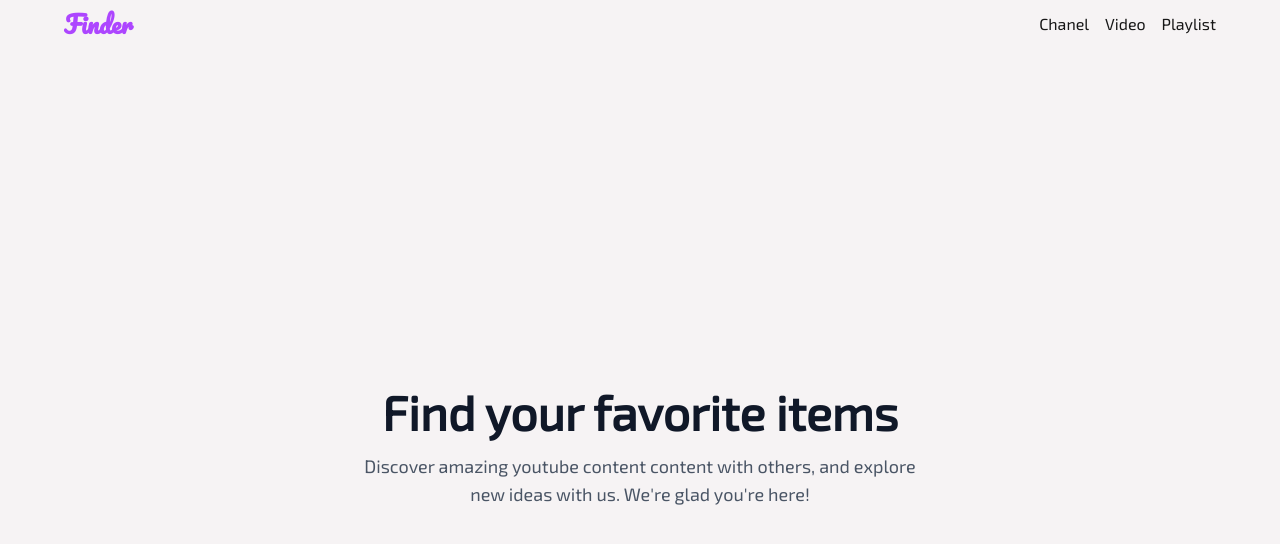
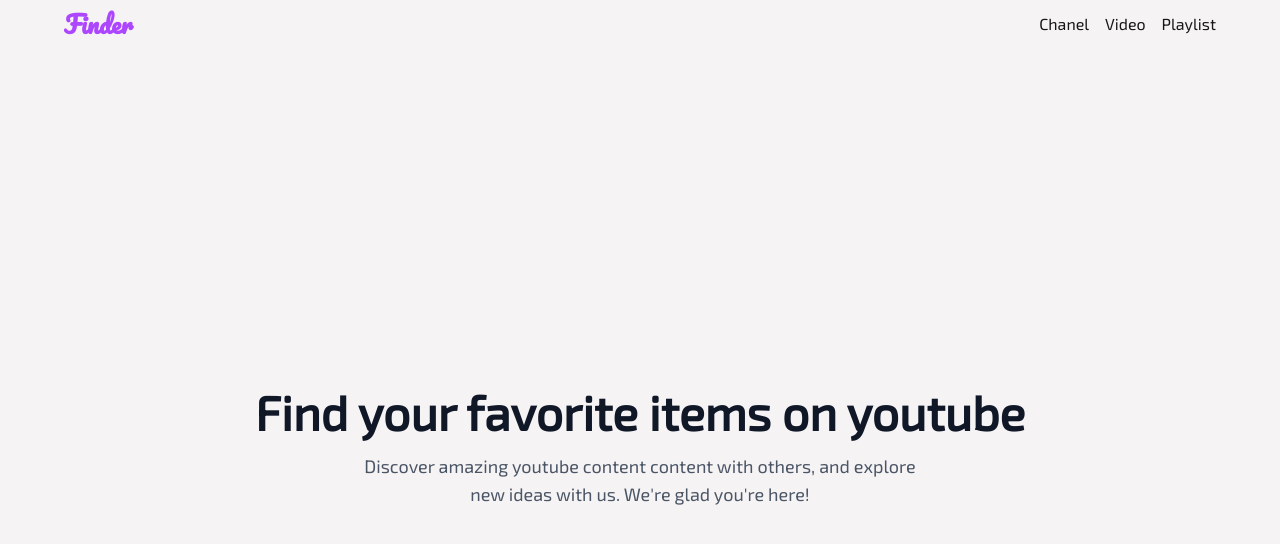
Before and after one commit to devmazaharul/yt_info, a Next.js app: page / in a window 1280 px wide. Shown: the top 544 px of the page. Built offline with nearby package versions, Linux system fonts and the light colour scheme.

Commit message:
chane text

```diff
--- a/app/components/Dashboard.jsx
+++ b/app/components/Dashboard.jsx
@@ -109,7 +109,7 @@ const Dashboard =  () => {
     <form  className='md:w-[40%] mx-auto w-[90%] relative top-30'>
       <div tabIndex={0} className='w-full flex items-center gap-2 rounded-md shadow-2xl border border-white focus:shadow-4xl hover:scale-105 bg-white  px-3 duration-300 ease-in-out'>
         <TbSettingsSearch className={`${state?"animate-spin":""}`}/>
-        <input  type="text" value={state} onChange={(e)=>setState(e.target.value)} placeholder='Enter your Handle' className='py-2 px-1 outline-none  w-full lowercase ' />
+        <input  type="text" value={state} onChange={(e)=>setState(e.target.value)} placeholder='youtube chanel Handle' className='py-2 px-1 outline-none  w-full lowercase ' />
       </div>
     </form>
   </div>
--- a/app/components/Hero.jsx
+++ b/app/components/Hero.jsx
@@ -6,7 +6,7 @@ const Hero = () => {
      <section className="flex items-center justify-center min-h-screen text-center px-4">
       <div>
         <h1 className="text-5xl font-bold text-gray-900 mb-4">
-         Find your favorite  items
+         Find your favorite  items on youtube
         </h1>
         <p className="text-lg text-gray-600 max-w-xl mx-auto">
           Discover amazing youtube content content with others, and explore new ideas with us. We're glad you're here!
```
